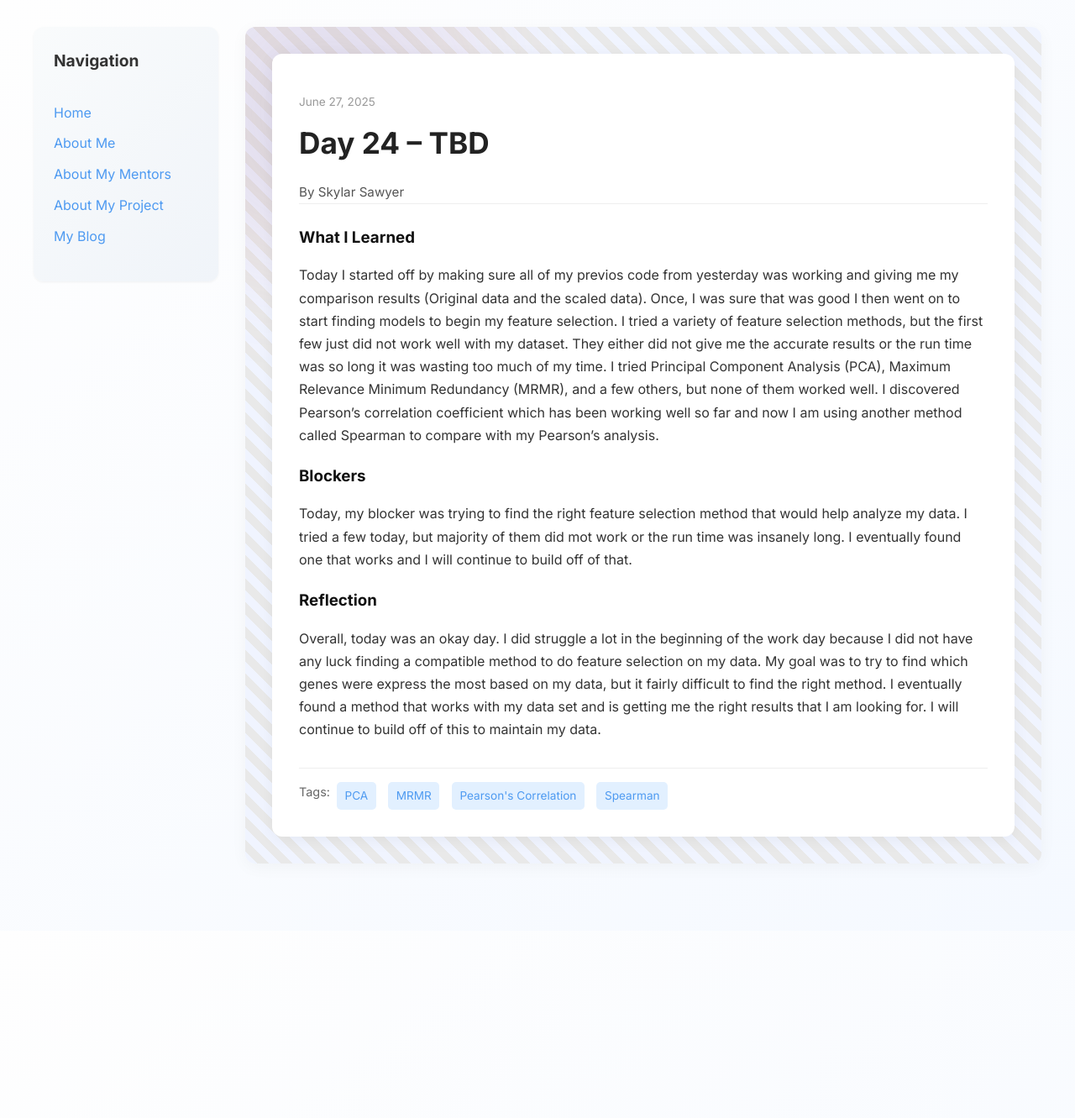
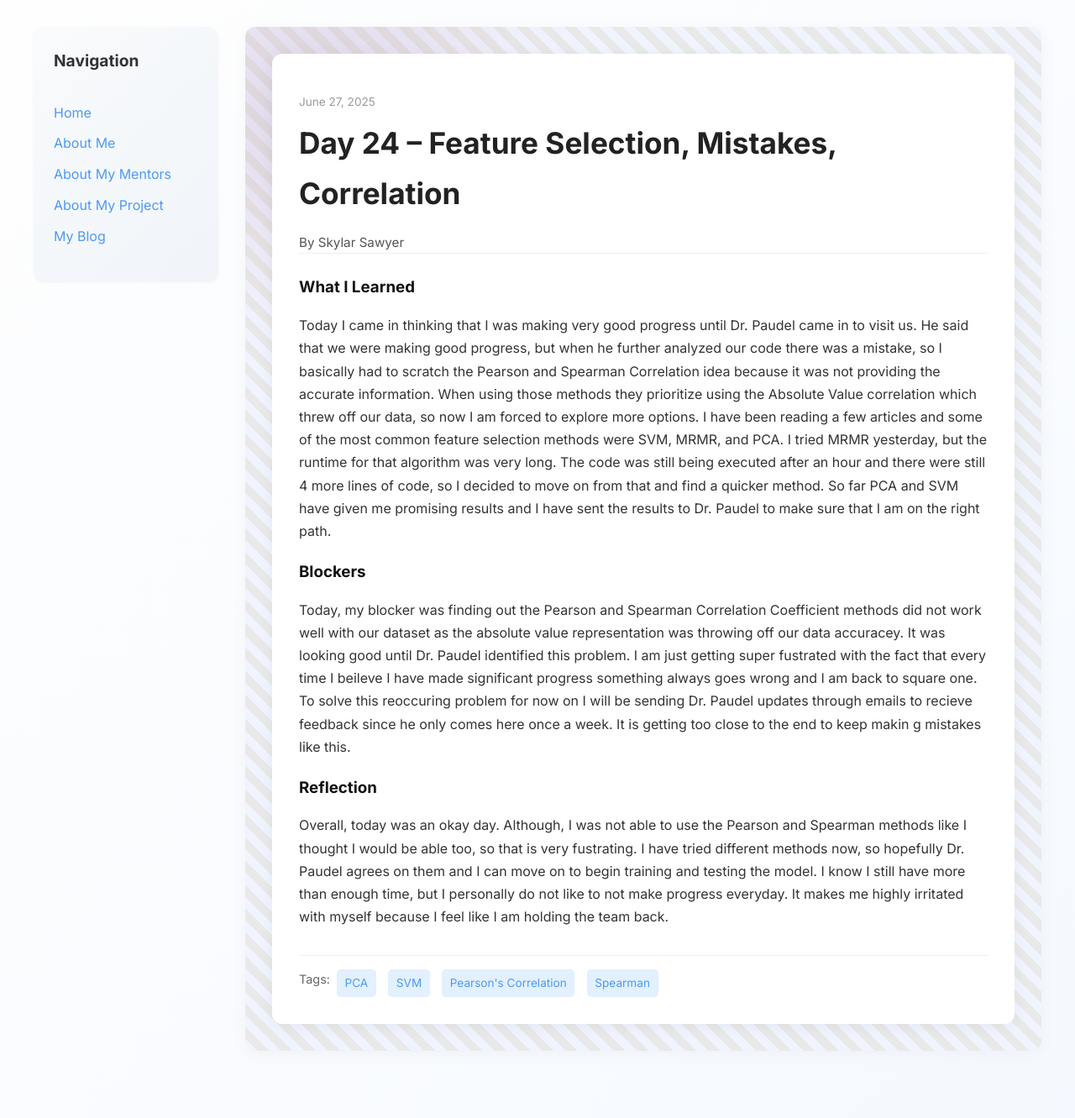
Before and after one commit to skysaw13/skysaw13.github.io, a Jekyll site: the page built from _posts/2025-06-27-day-24.md, in a window 1280 px wide. Shown: the whole page at 84% size. Built offline with Jekyll 4.4.1, drawn with Linux system fonts in a browser that asks for light colours; before the commit the page ends 1108 px from its top, so only the background shows below that.

Commit message:
Update 2025-06-27-day-24.md

```diff
--- a/_posts/2025-06-27-day-24.md
+++ b/_posts/2025-06-27-day-24.md
@@ -1,17 +1,17 @@
 ---
 layout: post
-title: "Day 24 – TBD"
+title: "Day 24 – Feature Selection, Mistakes, Correlation"
 date: 2025-06-27
 author: Skylar Sawyer
 permalink: /day24.html
-tags: ["PCA", "MRMR", "Pearson's Correlation", "Spearman"]
+tags: ["PCA", "SVM", "Pearson's Correlation", "Spearman"]
 
 what_i_learned: |
-  Today I started off by making sure all of my previos code from yesterday was working and giving me my comparison results (Original data and the scaled data). Once, I was sure that was good I then went on to start finding models to begin my feature selection. I tried a variety of feature selection methods, but the first few just did not work well with my dataset. They either did not give me the accurate results or the run time was so long it was wasting too much of my time. I tried Principal Component Analysis (PCA), Maximum Relevance Minimum Redundancy (MRMR), and a few others, but none of them worked well. I discovered Pearson’s correlation coefficient which has been working well so far and now I am using another method called Spearman to compare with my Pearson's analysis.
+  Today I came in thinking that I was making very good progress until Dr. Paudel came in to visit us. He said that we were making good progress, but when he further analyzed our code there was a mistake, so I basically had to scratch the Pearson and Spearman Correlation idea because it was not providing the accurate information. When using those methods they prioritize using the Absolute Value correlation which threw off our data, so now I am forced to explore more options. I have been reading a few articles and some of the most common feature selection methods were SVM, MRMR, and PCA. I tried MRMR yesterday, but the runtime for that algorithm was very long. The code was still being executed after an hour and there were still 4 more lines of code, so I decided to move on from that and find a quicker method. So far PCA and SVM have given me promising results and I have sent the results to Dr. Paudel to make sure that I am on the right path.
 
 blockers: |
-  Today, my blocker was trying to find the right feature selection method that would help analyze my data. I tried a few today, but majority of them did mot work or the run time was insanely long. I eventually found one that works and I will continue to build off of that.
+  Today, my blocker was finding out the Pearson and Spearman Correlation Coefficient methods did not work well with our dataset as the absolute value representation was throwing off our data accuracey. It was looking good until Dr. Paudel identified this problem. I am just getting super fustrated with the fact that every time I beileve I have made significant progress something always goes wrong and I am back to square one. To solve this reoccuring problem for now on I will be sending Dr. Paudel updates through emails to recieve feedback since he only comes here once a week. It is getting too close to the end to keep makin g mistakes like this.
 
 reflection: |
-  Overall, today was an okay day. I did struggle a lot in the beginning of the work day because I did not have any luck finding a compatible method to do feature selection on my data. My goal was to try to find which genes were express the most based on my data, but it fairly difficult to find the right method. I eventually found a method that works with my data set and is getting me the right results that I am looking for. I will continue to build off of this to maintain my data.
+  Overall, today was an okay day. Although, I was not able to use the Pearson and Spearman methods like I thought I would be able too, so that is very fustrating. I have tried different methods now, so hopefully Dr. Paudel agrees on them and I can move on to begin training and testing the model. I know I still have more than enough time, but I personally do not like to not make progress everyday. It makes me highly irritated with myself because I feel like I am holding the team back.
 ---
```
